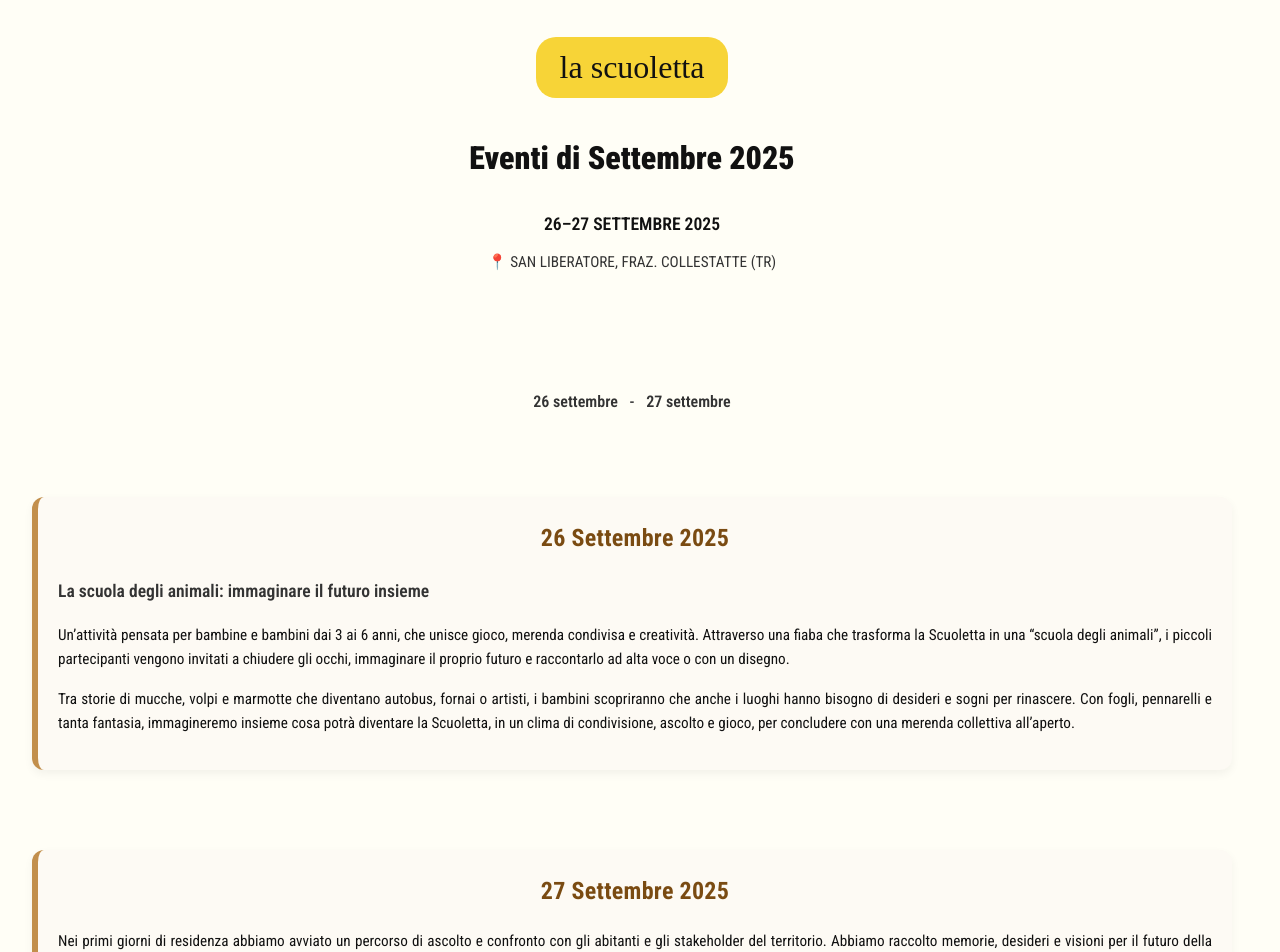
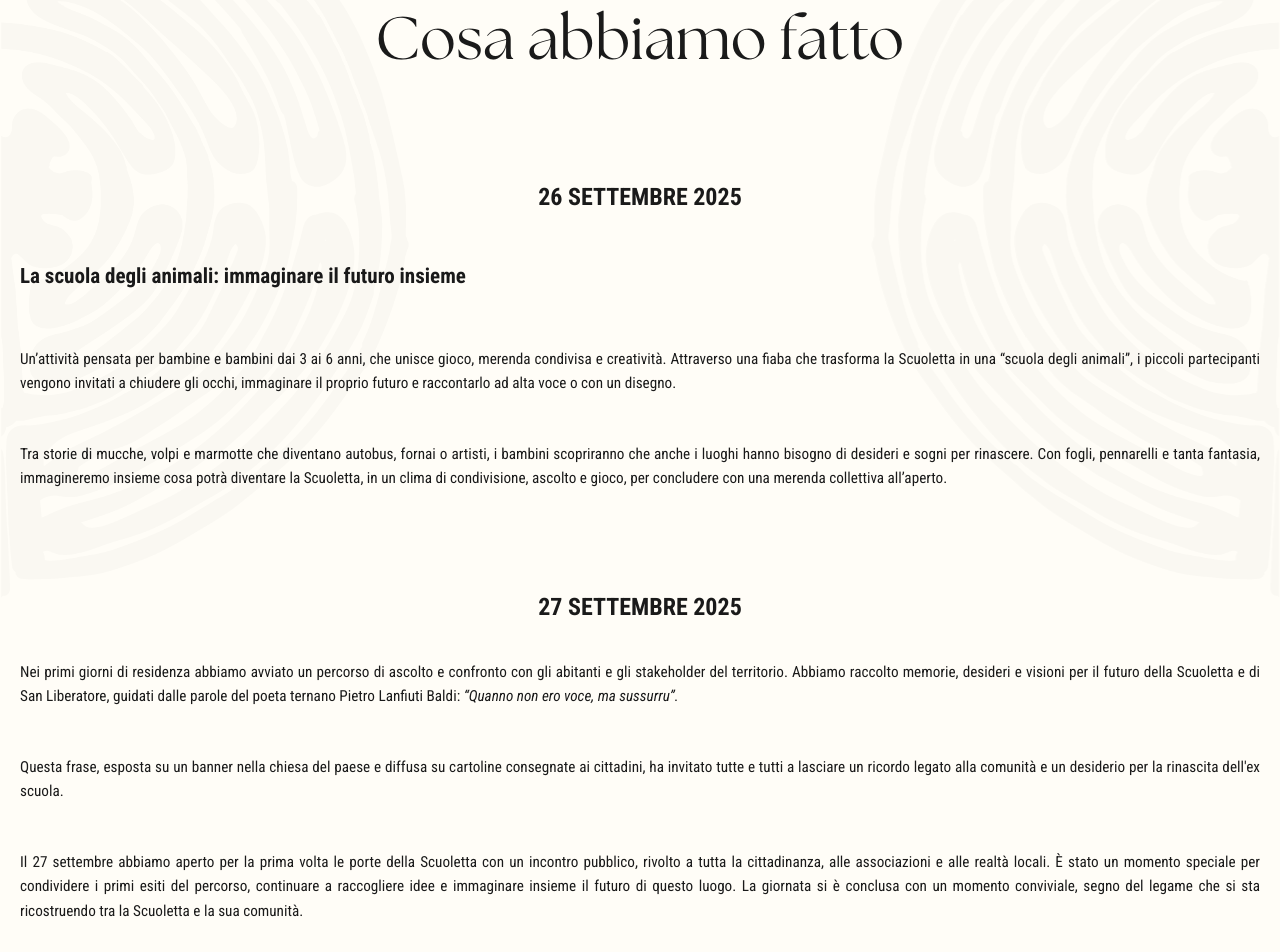
Before and after one commit to kiracolci/Lascuoletta, a React (Vite) app: page /Residenza27 in a window 1280 px wide. Shown: the part 200-1152 px from the top of the page. Built offline with nearby package versions, Linux system fonts and the light colour scheme; a web font is replaced by a local one.

Commit message:
gallery fix

```diff
--- a/src/Pages/Residenza27.tsx
+++ b/src/Pages/Residenza27.tsx
@@ -1,79 +1,76 @@
+// src/pages/CosaAbbiamoFatto.tsx
+import { useNavigate } from 'react-router-dom';
 import '../Resi.css';
-import { useNavigate } from 'react-router-dom';
 
-export default function EventiDoppiaData() {
+export default function CosaAbbiamoFattoPage() {
   const navigate = useNavigate();
 
   return (
-    <div className="container">
-      {/* Torna alla home */}
-      <div className="back-to-home" onClick={() => navigate('/')}>
-        ←Torna alla home
+    <div className="info-container">
+      {/* decorative backgrounds (reuse from InfoPage) */}
+      <img src="/circolo.png" alt="Decor Left" className="bg-left" />
+      <img src="/circolo.png" alt="Decor Right" className="bg-right" />
+
+      {/* top bar */}
+      <div className="top-bar">
+        <p onClick={() => navigate('/')}>←Torna alla home</p>
       </div>
 
-      {/* Logo / Header */}
-      <div className="logo">la scuoletta</div>
+      {/* titolo pagina */}
+      <section className="section">
+        <h1>Cosa abbiamo fatto</h1>
+      </section>
 
-      {/* Titolo pagina */}
-      <h1>Eventi di Settembre 2025</h1>
-      <div className="date">26–27 SETTEMBRE 2025</div>
-      <div className="location">📍 SAN LIBERATORE, FRAZ. COLLESTATTE (TR)</div>
-
-      {/* Piccola nav interna */}
-      <nav className="page-nav">
-        <a href="#26settembre">26 settembre</a> - <a href="#27settembre">27 settembre</a>
-      </nav>
-
-      {/* --- 26 Settembre --- */}
-      <section id="26settembre" className="section">
-        <div className="event-card">
-          <h2 className="event-date">26 Settembre 2025</h2>
-          <h3 className="event-subtitle">La scuola degli animali: immaginare il futuro insieme</h3>
-
+      {/* 26 Settembre */}
+      <section className="section">
+        <h2>26 SETTEMBRE 2025</h2>
+        <div className="idea-content">
+          <div className="text-column">
+            <h3>La scuola degli animali: immaginare il futuro insieme</h3>
             <p>
               Un’attività pensata per bambine e bambini dai 3 ai 6 anni, che unisce gioco, merenda
-            condivisa e creatività. Attraverso una fiaba che trasforma la Scuoletta in una “scuola
-            degli animali”, i piccoli partecipanti vengono invitati a chiudere gli occhi,
-            immaginare il proprio futuro e raccontarlo ad alta voce o con un disegno.
+              condivisa e creatività. Attraverso una fiaba che trasforma la Scuoletta in una “scuola degli
+              animali”, i piccoli partecipanti vengono invitati a chiudere gli occhi, immaginare il proprio
+              futuro e raccontarlo ad alta voce o con un disegno.
             </p>
             <p>
-            Tra storie di mucche, volpi e marmotte che diventano autobus, fornai o artisti, i
-            bambini scopriranno che anche i luoghi hanno bisogno di desideri e sogni per rinascere.
-            Con fogli, pennarelli e tanta fantasia, immagineremo insieme cosa potrà diventare la
-            Scuoletta, in un clima di condivisione, ascolto e gioco, per concludere con una merenda
-            collettiva all’aperto.
+              Tra storie di mucche, volpi e marmotte che diventano autobus, fornai o artisti, i bambini
+              scopriranno che anche i luoghi hanno bisogno di desideri e sogni per rinascere. Con fogli,
+              pennarelli e tanta fantasia, immagineremo insieme cosa potrà diventare la Scuoletta, in un
+              clima di condivisione, ascolto e gioco, per concludere con una merenda collettiva all’aperto.
             </p>
+          </div>
         </div>
       </section>
 
-      {/* --- 27 Settembre --- */}
-      <section id="27settembre" className="section">
-        <div className="event-card">
-          <h2 className="event-date">27 Settembre 2025</h2>
-
+      {/* 27 Settembre */}
+      <section className="section">
+        <h2>27 SETTEMBRE 2025</h2>
+        <div className="idea-content">
+          <div className="text-column">
             <p>
               Nei primi giorni di residenza abbiamo avviato un percorso di ascolto e confronto con gli
-            abitanti e gli stakeholder del territorio. Abbiamo raccolto memorie, desideri e visioni
-            per il futuro della Scuoletta e di San Liberatore, guidati dalle parole del poeta
-            ternano Pietro Lanfiuti Baldi: <i>“Quanno non ero voce, ma sussurru”.</i>
+              abitanti e gli stakeholder del territorio. Abbiamo raccolto memorie, desideri e visioni per il
+              futuro della Scuoletta e di San Liberatore, guidati dalle parole del poeta ternano Pietro
+              Lanfiuti Baldi: <i>“Quanno non ero voce, ma sussurru”.</i>
             </p>
             <p>
-            Questa frase, esposta su un banner nella chiesa del paese e diffusa su cartoline
-            consegnate ai cittadini, ha invitato tutte e tutti a lasciare un ricordo legato alla
-            comunità e un desiderio per la rinascita dell’ex scuola.
+              Questa frase, esposta su un banner nella chiesa del paese e diffusa su cartoline consegnate ai
+              cittadini, ha invitato tutte e tutti a lasciare un ricordo legato alla comunità e un desiderio
+              per la rinascita dell&apos;ex scuola.
             </p>
             <p>
-            Il 27 settembre abbiamo aperto per la prima volta le porte della Scuoletta con un
-            incontro pubblico, rivolto a tutta la cittadinanza, alle associazioni e alle realtà
-            locali. È stato un momento speciale per condividere i primi esiti del percorso,
-            continuare a raccogliere idee e immaginare insieme il futuro di questo luogo. La
-            giornata si è conclusa con un momento conviviale, segno del legame che si sta
-            ricostruendo tra la Scuoletta e la sua comunità.
+              Il 27 settembre abbiamo aperto per la prima volta le porte della Scuoletta con un incontro
+              pubblico, rivolto a tutta la cittadinanza, alle associazioni e alle realtà locali. È stato un
+              momento speciale per condividere i primi esiti del percorso, continuare a raccogliere idee e
+              immaginare insieme il futuro di questo luogo. La giornata si è conclusa con un momento
+              conviviale, segno del legame che si sta ricostruendo tra la Scuoletta e la sua comunità.
             </p>
+          </div>
         </div>
       </section>
 
-      {/* Footer essenziale (riusa il tuo stile) */}
+      {/* footer identico allo stile InfoPage */}
       <footer className="final-footer">
         <div className="footer-left">
           <h3>Contatti</h3>
--- a/src/Resi.css
+++ b/src/Resi.css
@@ -282,39 +282,30 @@ html, body, #root { height: 100%; }
 .collage-canvas:active { cursor: grabbing; }
 
 /*page of cosa facciamo*/
-/* Eventi – card */
 .event-card {
     background: #fdfaf4;
     border-left: 6px solid #c28f4c;
     border-radius: 12px;
-    padding: 1.25rem;
+    padding: 1.5rem;
+    margin: 1.5rem 0;
     box-shadow: 0 4px 10px rgba(0,0,0,0.05);
   }
 
   .event-date {
     font-size: 1.4rem;
-    margin: 0 0 0.25rem;
+    font-weight: 700;
     color: #7a4b12;
-    text-transform: none; /* mantiene il caso naturale delle date */
-    letter-spacing: 0.3px;
+    margin-bottom: 0.5rem;
   }
 
   .event-subtitle {
     font-size: 1.1rem;
-    margin: 0 0 0.75rem;
     font-weight: 600;
+    margin-bottom: 1rem;
     color: #333;
   }
 
-  .section .event-card p {
-    margin-bottom: 0.9rem;
+  .event-card p {
+    margin-bottom: 1rem;
+    line-height: 1.6;
   }
-
-  /* Nav interna: riusa stile .page-nav se già presente */
-  .page-nav a {
-    text-decoration: none;
-    font-weight: 600;
-  }
-  .page-nav a:hover {
-    text-decoration: underline;
-  }
```
Also changed, not shown: src/Pages/ResidenzaSA.tsx (+45 -33 lines), 1 other file (tests, documents, lock files or other folders). Lines whose indentation alone changed are shown as unchanged.
